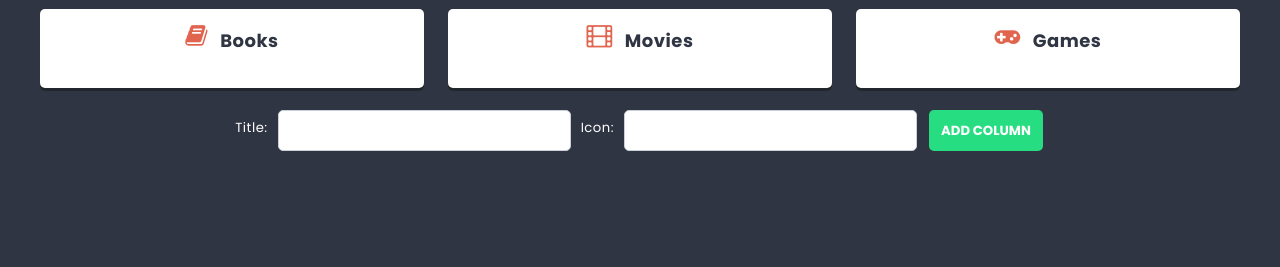
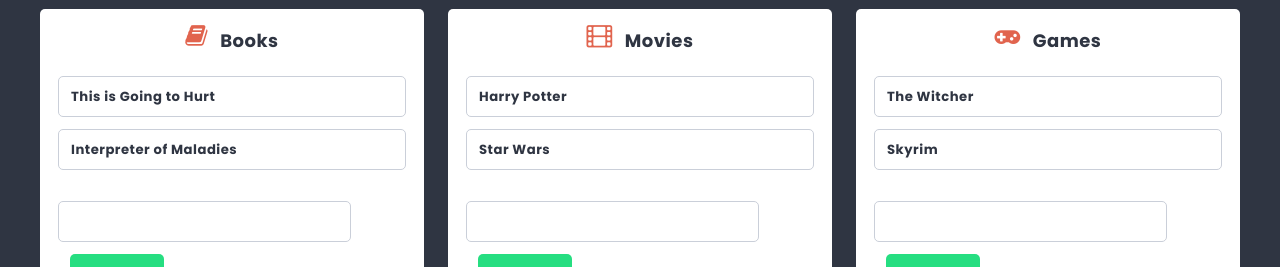
Before and after one commit to anntan2913/react-app, a React (Create React App) app in the folder my-first-react-app/: page /list/1 in a window 1280 px wide. Shown: the part 532-799 px from the top of the page. Built offline with nearby package versions, Linux system fonts and the light colour scheme.

Commit message:
add new components: Card, CardForm, add reference from List to CardForm

```diff
--- /dev/null
+++ b/my-first-react-app/src/components/Card/Card.js
@@ -0,0 +1,9 @@
+import styles from './Card.module.scss';
+
+const Card = props => {
+    return (
+        <li className={styles.card}>{props.title}</li>
+    );
+};
+
+export default Card;
--- /dev/null
+++ b/my-first-react-app/src/components/Card/Card.module.scss
@@ -0,0 +1,13 @@
+@import '../../styles/settings.scss';
+
+.card {
+    position: relative;
+    background: $color-light;
+    border: 1px solid lighten($color-dark, 60%);
+    padding: $base-size;
+    margin: 0 0 $base-size 0;
+    border-radius: $radius;
+    display: flex;
+    justify-content: space-between;
+    font-weight: bold;
+}
--- /dev/null
+++ b/my-first-react-app/src/components/CardForm/CardForm.js
@@ -0,0 +1,24 @@
+import styles from './CardForm.module.scss';
+import { useState } from 'react';
+import Button from '../Button/Button';
+import TextInput from '../TextInput/TextInput';
+
+const CardForm = props => {
+
+    const [title, setTitle] = useState('');
+
+    const handleSubmit = e => {
+        e.preventDefault();
+        props.action({ title: title }, props.columnId);
+        setTitle('');
+    };
+
+	return (
+        <form className={styles.cardForm} onSubmit={handleSubmit}>
+           <TextInput value={title} onChange={e => setTitle(e.target.value)} />
+           <Button>Add card</Button>
+        </form>
+	);
+};
+
+export default CardForm;
--- /dev/null
+++ b/my-first-react-app/src/components/CardForm/CardForm.module.scss
@@ -0,0 +1,34 @@
+@use "sass:math";
+@import '../../styles/settings.scss';
+
+.column {
+  flex-shrink: 0;
+  width: calc(33% - 12px);
+  background: $color-light;
+  margin: 0 $base-size $base-size 0;
+  padding: ($base-size * 1.5);
+  border-radius: $radius;
+  box-shadow: 0 math.div($base-size, 4) 0 rgba(0,0,0,0.3);
+  color: $color-dark;
+
+  &:last-child {
+    margin: 0 0 $base-size 0;
+  }
+}
+
+.title {
+  text-align: center;
+  font-size: ($base-size * 1.5);
+  margin: 0 0 ($base-size * 1.5) 0;
+}
+
+.cards {
+  padding: math.div($base-size, 2) 0;
+}
+
+@media (max-width: 767px) {
+  .column {
+    width: 100%;
+    margin: 0 0 $base-size 0;
+  }
+}
--- a/my-first-react-app/src/components/Column/Column.js
+++ b/my-first-react-app/src/components/Column/Column.js
@@ -1,11 +1,17 @@
 import styles from './Column.module.scss';
+import Card from '../Card/Card';
+import CardForm from '../CardForm/CardForm';
 
 const Column = props => {
     return (
         <article className={styles.column}>
-                    <h2 className={styles.title}><span className={styles.icon + ' fa fa-' + props.icon} />{props.title}</h2>
-                </article>
-    )
-}
+            <h2 className={styles.title}><span className={styles.icon + ' fa fa-' + props.icon} />{props.title}</h2>
+            <ul className={styles.cards}>
+            {props.cards.map(card => <Card key={card.id} title={card.title} />)}
+            </ul>
+            <CardForm columnId={props.id} action={props.action} />
+        </article>
+    );
+};
 
 export default Column;
--- a/my-first-react-app/src/components/List/List.js
+++ b/my-first-react-app/src/components/List/List.js
@@ -6,14 +6,50 @@
 
 const List = () => {
 
-    const [columns, setColumns] = useState ([
-        { id: 1, title: 'Books', icon: 'book' },
-        { id: 2, title: 'Movies', icon: 'film' },
-        { id: 3, title: 'Games', icon: 'gamepad' }
+    const [columns, setColumns] = useState([
+        {
+            id: 1,
+            title: 'Books',
+            icon: 'book',
+            cards: [
+                { id: 1, title: 'This is Going to Hurt' },
+                { id: 2, title: 'Interpreter of Maladies' }
+            ]
+        },
+        {
+            id: 2,
+            title: 'Movies',
+            icon: 'film',
+            cards: [
+                { id: 1, title: 'Harry Potter' },
+                { id: 2, title: 'Star Wars' }
+            ]
+        },
+        {
+            id: 3,
+            title: 'Games',
+            icon: 'gamepad',
+            cards: [
+                { id: 1, title: 'The Witcher' },
+                { id: 2, title: 'Skyrim' }
+            ]
+        }
     ]);
 
     const addColumn = newColumn => {
-		setColumns([...columns, { id: shortid(), title: newColumn.title, icon: newColumn.icon }]);
+        setColumns([...columns, { id: shortid(), title: newColumn.title, icon: newColumn.icon, cards: [] }]);
+    };
+
+    const addCard = (newCard, columnId) => {
+        const columnsUpdated = columns.map(column => {
+            if(column.id === columnId)
+                return { ...column, cards: [...column.cards, { id: shortid(), title: newCard.title }]}
+            else
+                return column
+        })
+
+        setColumns(columnsUpdated);
+
     };
 
     return (
@@ -23,7 +59,7 @@
             </header>
             <p className={styles.description}>Interesting things I want to check out.</p>
             <section className={styles.columns}>
-                {columns.map(column => <Column key={column.id} title={column.title} icon={column.icon} />)}
+                {columns.map(column => <Column key={column.id} id={column.id} title={column.title} icon={column.icon} cards={column.cards} action={addCard} />)}
             </section>
             <ColumnForm action={addColumn} />
         </div>
```
